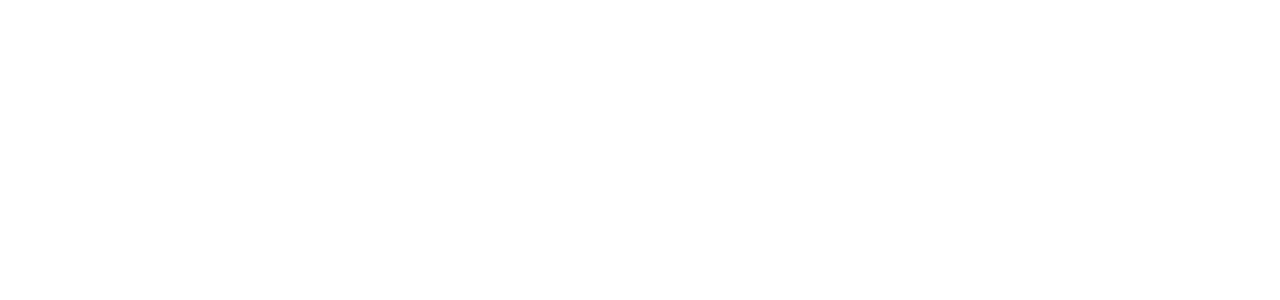
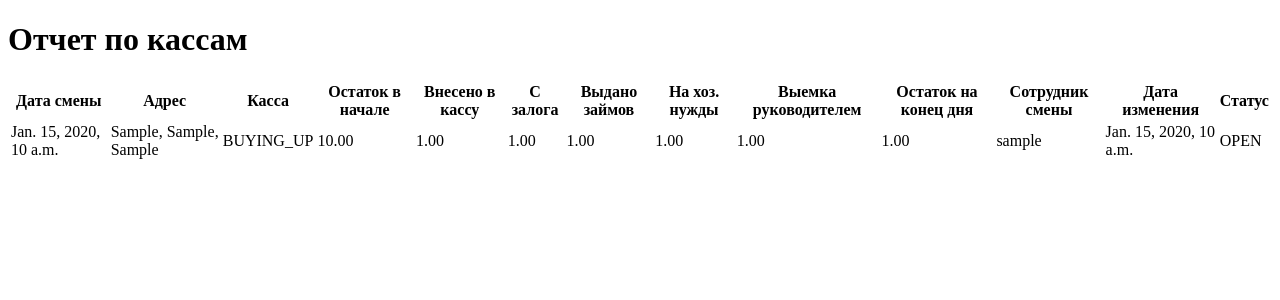
Before and after one commit to NikolayChegivarov/cash_registers, a Django app: page /cash_report/ in a window 1280 px wide. Before the commit the part shown is empty. Shown: the top 300 px of the page. Run offline with Django 5.2, Linux system fonts and the light colour scheme; tables that the repository leaves empty hold one stand-in row (values such as "Sample post"); some libraries are stand-ins or nearby versions.

Commit message:
SupervisorCashReportView end

```diff
--- a/cashbox_app/templates/supervisor_cash_report.html
+++ b/cashbox_app/templates/supervisor_cash_report.html
@@ -1,12 +1,49 @@
 <!DOCTYPE html>
 <html lang="en">
-
 <head>
     <meta charset="UTF-8">
     <title>Отчет по кассам</title>
 </head>
+<body>
+    <h1>Отчет по кассам</h1>
 
-<body>
+    {% if cash_reports %}
+        <table>
+            <tr>
+                <th>Дата смены</th>
+                <th>Адрес</th>
+                <th>Касса</th>
+                <th>Остаток в начале</th>
+                <th>Внесено в кассу</th>
+                <th>С залога</th>
+                <th>Выдано займов</th>
+                <th>На хоз. нужды</th>
+                <th>Выемка руководителем</th>
+                <th>Остаток на конец дня</th>
+                <th>Сотрудник смены</th>
+                <th>Дата изменения</th>
+                <th>Статус</th>
+            </tr>
+            {% for cash_report in cash_reports %}
+            <tr>
+                <td>{{ cash_report.shift_date }}</td>
+                <td>{{ cash_report.id_address }}</td>
+                <td>{{ cash_report.cas_register }}</td>
+                <td>{{ cash_report.cash_balance_beginning }}</td>
+                <td>{{ cash_report.introduced }}</td>
+                <td>{{ cash_report.interest_return }}</td>
+                <td>{{ cash_report.loans_issued }}</td>
+                <td>{{ cash_report.used_farming }}</td>
+                <td>{{ cash_report.boss_took_it }}</td>
+                <td>{{ cash_report.cash_register_end }}</td>
+                <td>{{ cash_report.author }}</td>
+                <td>{{ cash_report.updated_at }}</td>
+                <td>{{ cash_report.status }}</td>
+            </tr>
+            {% endfor %}
+        </table>
+    {% else %}
+        <p>Нет данных для отображения.</p>
+    {% endif %}
 </body>
-
 </html>
--- a/cashbox_app/views.py
+++ b/cashbox_app/views.py
@@ -1185,8 +1185,22 @@
 
 class SupervisorCashReportView(TemplateView):  # Не доделан.
     """Отчет по кассам."""
-
     template_name = "supervisor_cash_report.html"
+
+    def get_context_data(self, **kwargs):
+        """Создает контекст для дальнейшего использования в шаблоне."""
+        context = super().get_context_data(**kwargs)
+        # Получаем все записи модели CashReport и сохраняем их в контекст
+        context["cash_reports"] = CashReport.objects.all()
+        return context
+
+        # # Преобразуем QuerySet в DataFrame
+        # df = pd.DataFrame(context["CashReport"])
+        # # Выводим результат в консоль
+        # print(df.to_string(index=False))
+        # print(f'context: {context}')
+
+        return context
 
 
 def extract_and_convert(key):
@@ -1231,7 +1245,7 @@
                         else:
                             logger.info(f"Обновлена цена {value} для пробы {numeric_key}.")
 
-                            # Check if value is None before converting to float
+                            # Проверяем, равно ли значение None перед преобразованием в число с плавающей точкой.
                             if value is not None:
                                 instance.price_rubles = float(value)
                             else:
```
Also changed, not shown: cashbox_app/templates/count_visits_full.html (indentation only).
